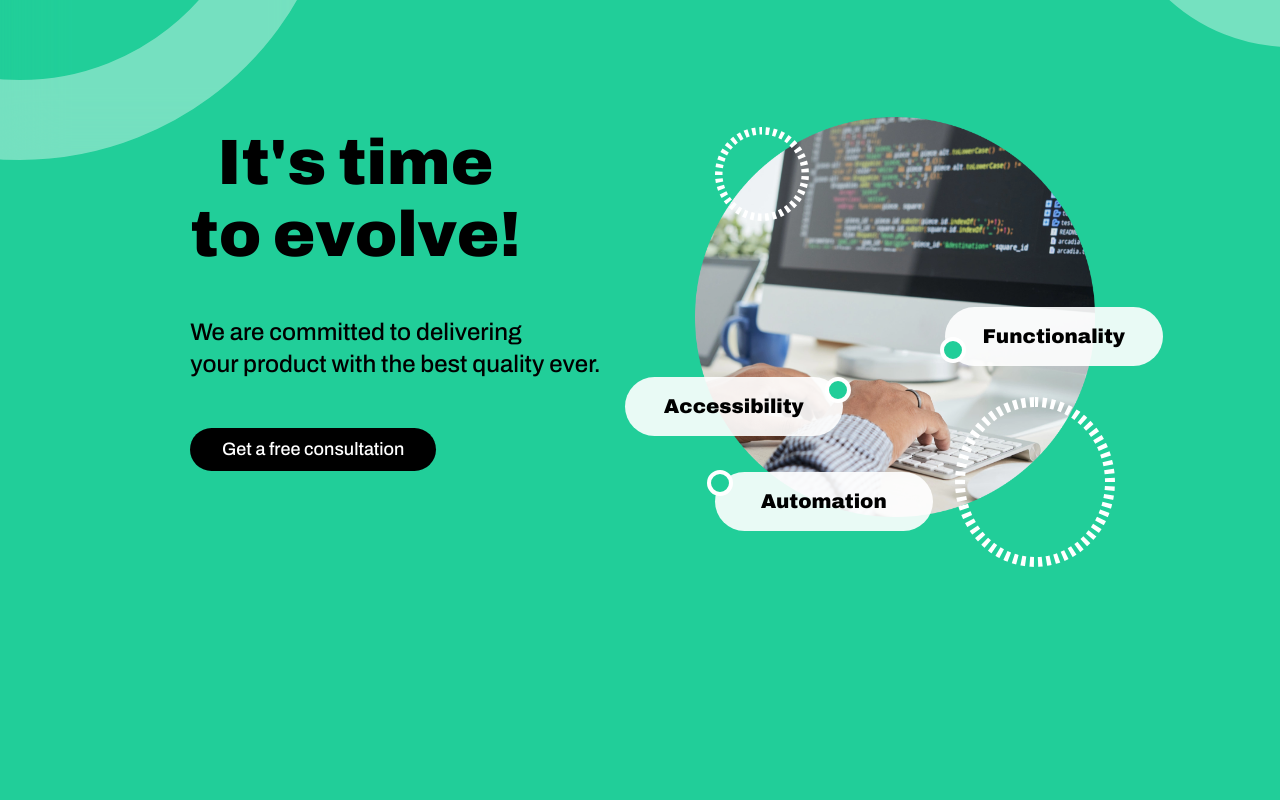
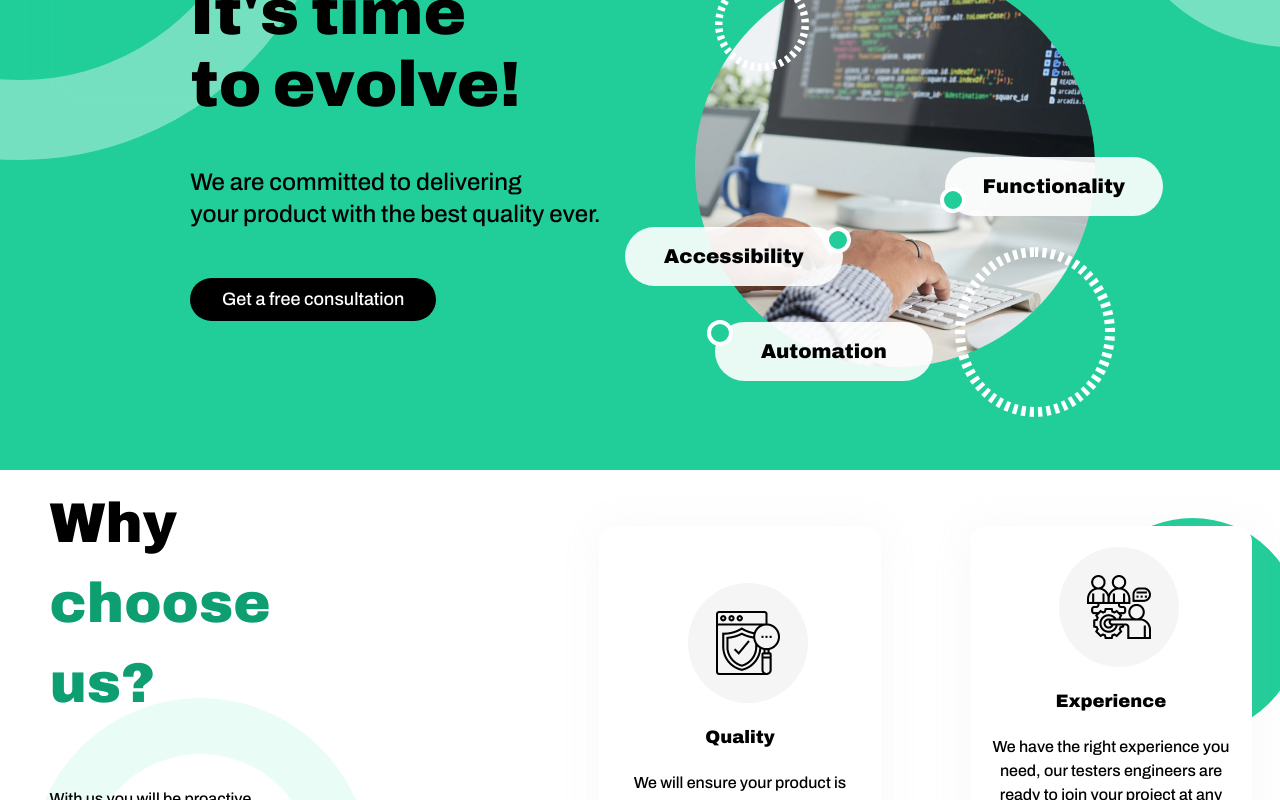
Before and after one commit to a11ysolutions/website, a React (Create React App) app: page / in a window 1280 px wide. Shown: the part 180-980 px from the top of the page. Built offline with nearby package versions, Linux system fonts and the light colour scheme.

Commit message:
ref: adjust green background and presentation signs

```diff
--- a/src/Components/Home/Home.css
+++ b/src/Components/Home/Home.css
@@ -14,7 +14,7 @@
   justify-content: center;
 }
 
-.clients-container{
+.clients-container {
   margin-bottom: 30px;
 }
 
@@ -49,7 +49,7 @@
   }
 }
 @media (min-width: 1200px) {
-  .home-qualities{
+  .home-qualities {
     margin-left: 30px;
   }
   .a11y-home-presentation-container {
@@ -77,4 +77,7 @@
   .home-page-ilustration-container {
     margin-top: 10px;
   }
+  .home-presentation-sign-custom-text h1 {
+    text-align: left;
+  }
 }
--- a/src/Components/Home/Home.js
+++ b/src/Components/Home/Home.js
@@ -18,7 +18,7 @@ function Home() {
         <Fragment>
             <div style={{ display: "flex", flexDirection: "column", alignItems: "center" }}>
                 <div className="a11y-home-presentation-container">
-                    <PresentationSign />
+                    <PresentationSign className="home-presentation-sign-custom-text" />
                     <div className="home-page-ilustration-container">
                         <HomeIlustration
                             firstPillText="Functionality"
--- a/src/Components/Layout/Layout.css
+++ b/src/Components/Layout/Layout.css
@@ -56,7 +56,7 @@
 
 @media (min-width: 1200px) {
   .layout-content {
-    background: linear-gradient(#21ce99 1000px, white 20px);
+    background: linear-gradient(#21ce99 650px, white 20px);
   }
   .bottom-circle {
     top: 1025px;
--- a/src/Components/PrivacyPolicy/PrivacyPolicy.css
+++ b/src/Components/PrivacyPolicy/PrivacyPolicy.css
@@ -2,7 +2,7 @@
   margin-top: 135px;
 } */
 
-.page-container {
+.privacy-policy-page-container {
   display: flex;
   flex-direction: column;
   align-items: center;
@@ -56,4 +56,13 @@
     align-items: center;
     column-gap: 99px;
   }
+  .privacy-policy-page-container {
+    margin-top: 0px;
+  }
+  .privacy-policy-presentation-sign {
+    align-items: flex-start;
+  }
+  .privacy-policy-presentation-sign h1 {
+    text-align: left;
+  }
 }
--- a/src/Components/PrivacyPolicy/PrivacyPolicy.js
+++ b/src/Components/PrivacyPolicy/PrivacyPolicy.js
@@ -5,7 +5,7 @@ import HomeIlustration from "../UI/HomeIlustration/HomeIlustration";
 
 function PrivacyPolicy() {
   return (
-    <div id="privacy-policy-main" className="page-container">
+    <div id="privacy-policy-main" className="privacy-policy-page-container">
       <div className="privacy-policy-presentation-container">
         <div className="page-top">
           <Presentation
@@ -16,6 +16,8 @@ function PrivacyPolicy() {
               "sed do eiusmod tempor",
             ]}
             buttonText="Get a free consultation"
+            className="privacy-policy-presentation-sign"
+
           />
         </div>
         <div className="privacy-policy-ilustration-container">
--- a/src/Components/UI/HomeIlustration/HomeIlustration.css
+++ b/src/Components/UI/HomeIlustration/HomeIlustration.css
@@ -80,7 +80,7 @@
 @media screen and (min-width: 1200px) {
   .home-ilustration-container {
     width: 390px;
-    height: 790px;
+    height: 490px;
     overflow-x: visible;
     display: flex;
     justify-content: center;
--- a/src/Components/UI/Presentation/Presentation.css
+++ b/src/Components/UI/Presentation/Presentation.css
@@ -41,7 +41,6 @@
 
 @media screen and (min-width: 1200px) {
   .presentation-main h1 {
-    width: 664px;
     font: normal normal 900 64px/72px Archivo;
     margin-bottom: 16px;
     letter-spacing: 0px;
--- a/src/Components/UI/Presentation/Presentation.js
+++ b/src/Components/UI/Presentation/Presentation.js
@@ -3,10 +3,10 @@ import Button from "../Button/Button";
 import "./Presentation.css";
 import { scrollToContactForm } from "../../Utils/Utils";
 
-function Presentation({ title, texts, buttonText }) {
+function Presentation({ title, texts, buttonText, className }) {
 
   return (
-    <div className="presentation-main">
+    <div className={"presentation-main " + className}>
       <h1>{title}</h1>
 
       {
--- a/src/Components/UI/PresentationSign/PresentationSign.css
+++ b/src/Components/UI/PresentationSign/PresentationSign.css
@@ -33,4 +33,7 @@
     text-align: start;
     font: normal normal 900 64px/72px Archivo;
   }
+  .presentation-sign h1 {
+    text-align: left;
+  }
 }
--- a/src/Components/UI/PresentationSign/PresentationSign.js
+++ b/src/Components/UI/PresentationSign/PresentationSign.js
@@ -3,8 +3,8 @@ import Button from "../Button/Button"
 import "./PresentationSign.css"
 import { scrollToContactForm } from "../../Utils/Utils"
 
-function PresentationSign() {
-    return <div className="presentation-sign">
+function PresentationSign({ className }) {
+    return <div className={"presentation-sign " + className}>
         <h1><b>It's time <br />to evolve!</b></h1>
 
         <p>
--- a/src/Components/UI/Qualities/Qualities.css
+++ b/src/Components/UI/Qualities/Qualities.css
@@ -110,7 +110,7 @@
   .why-choose-us-qualities {
     display: flex;
     flex-direction: row;
-    margin-top: 230px;
+    margin-top: 30px;
     column-gap: 140px;
   }
   .why-choose-us-qualities {
```
